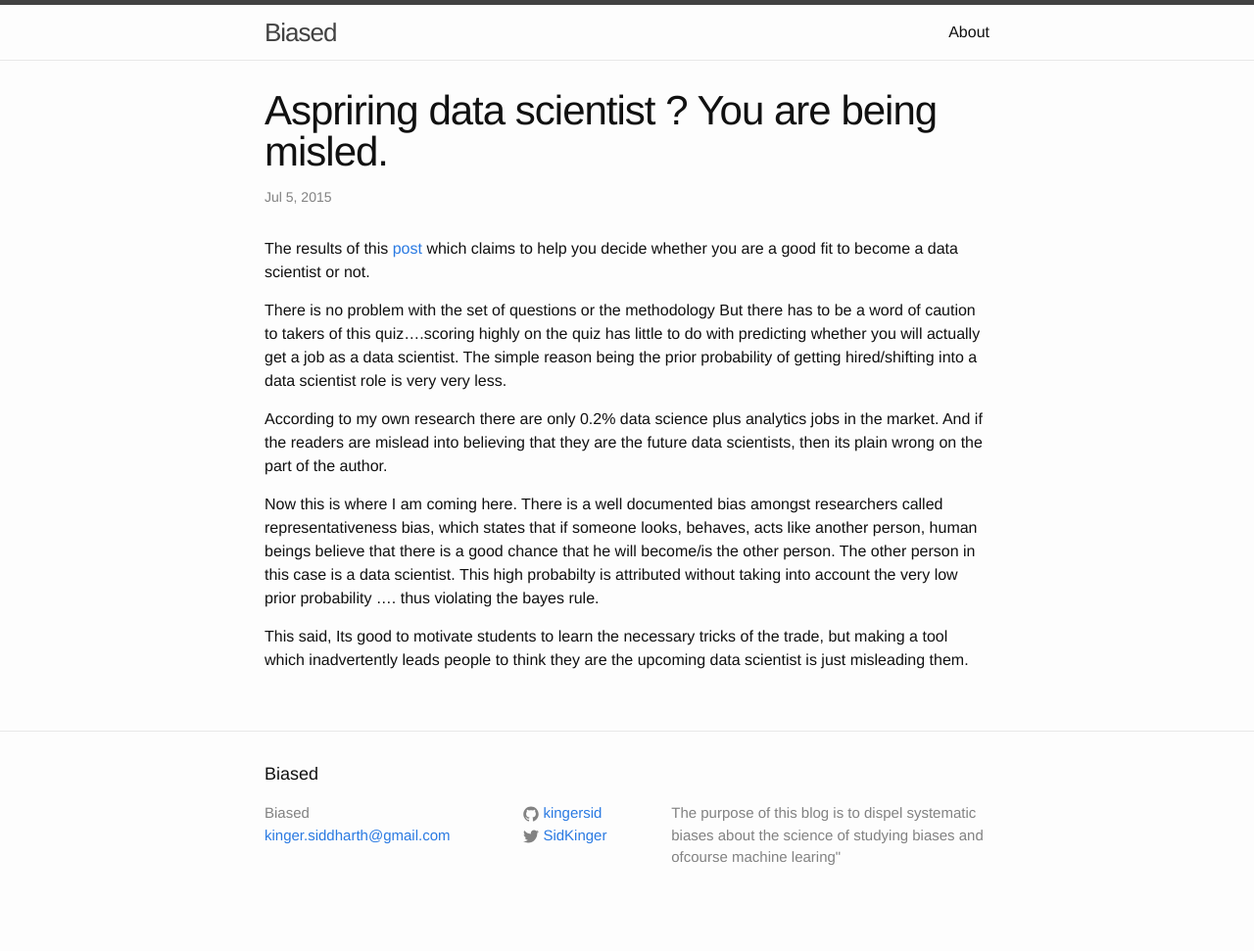
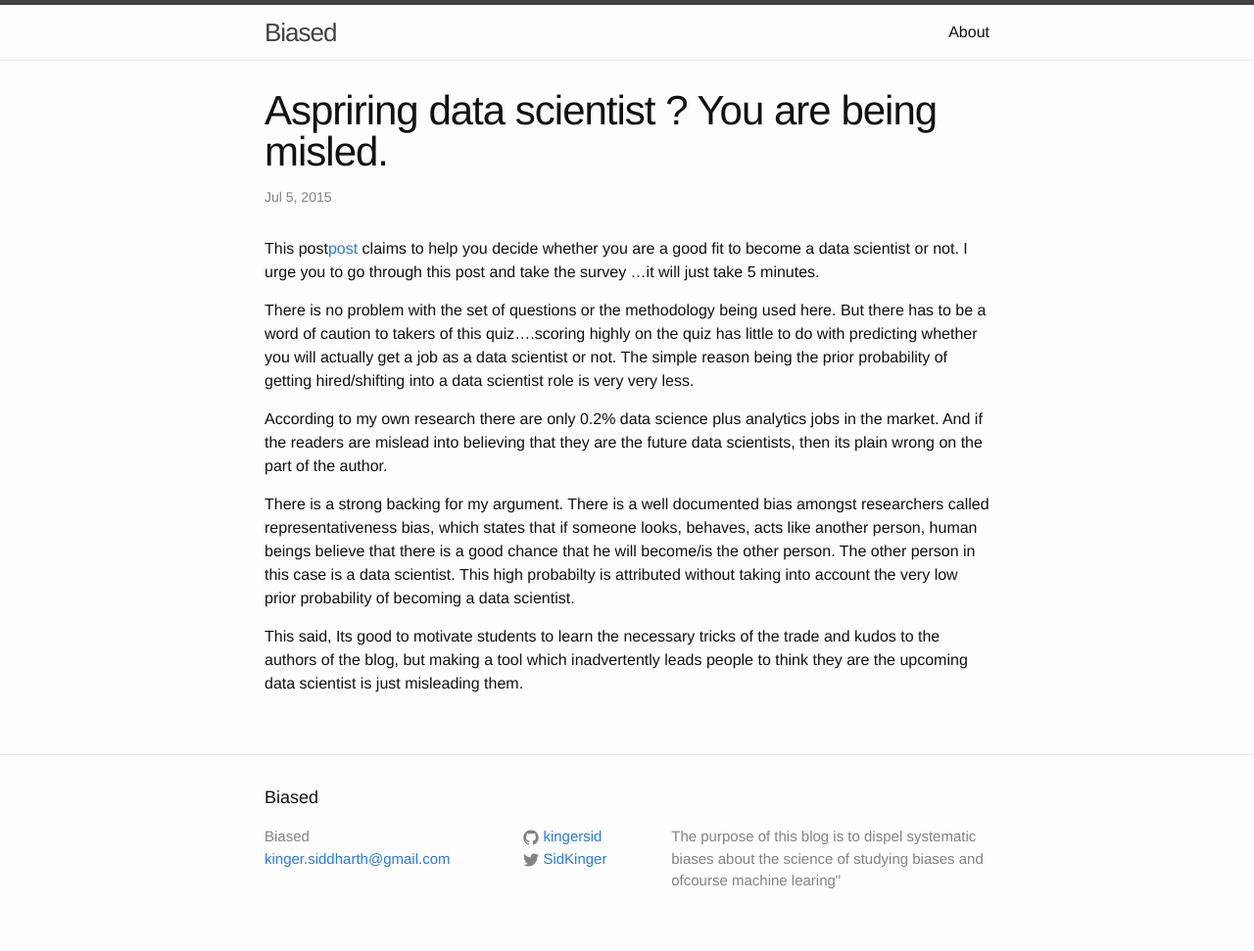
Before and after one commit to kingersid/Blog, a Jekyll site: the page built from _posts/2015-07-05-future-data-scientists.md, in a window 1280 px wide. Shown: the whole page at 98% size. Built offline with Jekyll 4.4.1, drawn with Linux system fonts in a browser that asks for light colours; before the commit the page ends 947 px from its top, so only the background shows below that.

Commit message:
new post3

```diff
--- a/_posts/2015-07-05-future-data-scientists.md
+++ b/_posts/2015-07-05-future-data-scientists.md
@@ -4,12 +4,12 @@ title:  "Aspriring data scientist ? You are being misled."
 date:   2015-07-05 11:05:40
 categories: data-science
 ---
-The results of this <a href="http://www.analyticsvidhya.com/blog/2015/06/test-fit-data-scientist/?utm_source=feedburner&utm_medium=email&utm_campaign=Feed%3A+AnalyticsVidhya+%28Analytics+Vidhya%29">post</a> which claims to help you decide whether you are a good fit to become a data scientist or not.
+This post<a href="http://www.analyticsvidhya.com/blog/2015/06/test-fit-data-scientist/?utm_source=feedburner&utm_medium=email&utm_campaign=Feed%3A+AnalyticsVidhya+%28Analytics+Vidhya%29">post</a> claims to help you decide whether you are a good fit to become a data scientist or not. I urge you to go through this post and take the survey ...it will just take 5 minutes.
 
-There is no problem with the set of questions or the methodology But there has to be a word of caution to takers of this quiz….scoring highly on the quiz has little to do with predicting whether you will actually get a job as a data scientist. The simple reason being the prior probability of getting hired/shifting into a data scientist role is very very less.
+There is no problem with the set of questions or the methodology being used here. But there has to be a word of caution to takers of this quiz….scoring highly on the quiz has little to do with predicting whether you will actually get a job as a data scientist or not. The simple reason being the prior probability of getting hired/shifting into a data scientist role is very very less.
 
 According to my own research there are only 0.2% data science plus analytics jobs in the market. And if the readers are mislead into believing that they are the future data scientists, then its plain wrong on the part of the author.
 
-Now this is where I am coming here. There is a well documented bias amongst researchers called representativeness bias, which states that if someone looks, behaves, acts like another person, human beings believe that there is a good chance that he will become/is the other person. The other person in this case is a data scientist. This high probabilty is attributed without taking into account the very low prior probability …. thus violating the bayes rule.
+There is a strong backing for my argument. There is a well documented bias amongst researchers called representativeness bias, which states that if someone looks, behaves, acts like another person, human beings believe that there is a good chance that he will become/is the other person. The other person in this case is a data scientist. This high probabilty is attributed without taking into account the very low prior probability of becoming a data scientist.
 
-This said, Its good to motivate students to learn the necessary tricks of the trade, but making a tool which inadvertently leads people to think they are the upcoming data scientist is just misleading them.
+This said, Its good to motivate students to learn the necessary tricks of the trade and kudos to the authors of the blog, but making a tool which inadvertently leads people to think they are the upcoming data scientist is just misleading them.
```
